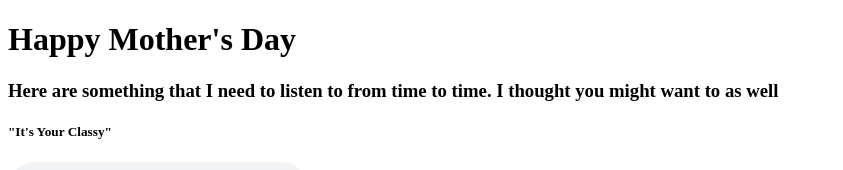
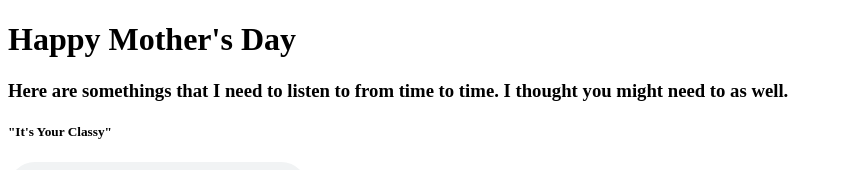
Before and after one commit to HenryRandall/HenryRandall.github.io, a plain HTML site: page iloveyou.html in a window 1280 px wide. Shown: the top 170 px of the page, without its empty margins (0-843 px from the left). Drawn offline with Linux system fonts and the light colour scheme.

Commit message:
Update iloveyou.html

```diff
--- a/iloveyou.html
+++ b/iloveyou.html
@@ -9,7 +9,7 @@
 
 <body>
 <h1>Happy Mother's Day</h1>
-<h3>Here are something that I need to listen to from time to time. I thought you might want to as well</h3>
+<h3>Here are somethings that I need to listen to from time to time. I thought you might need to as well.</h3>
 
 <h5>"It's Your Classy"</h5>
 <audio controls>
```
